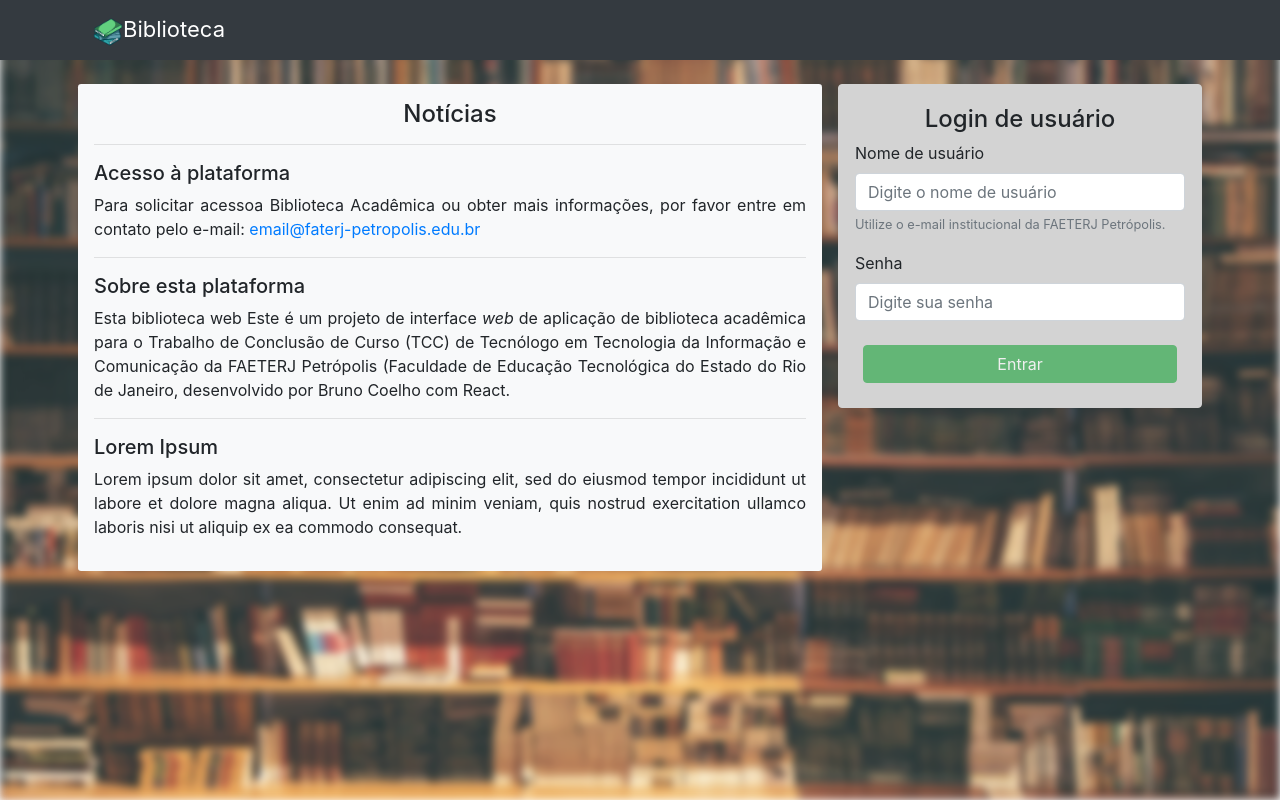
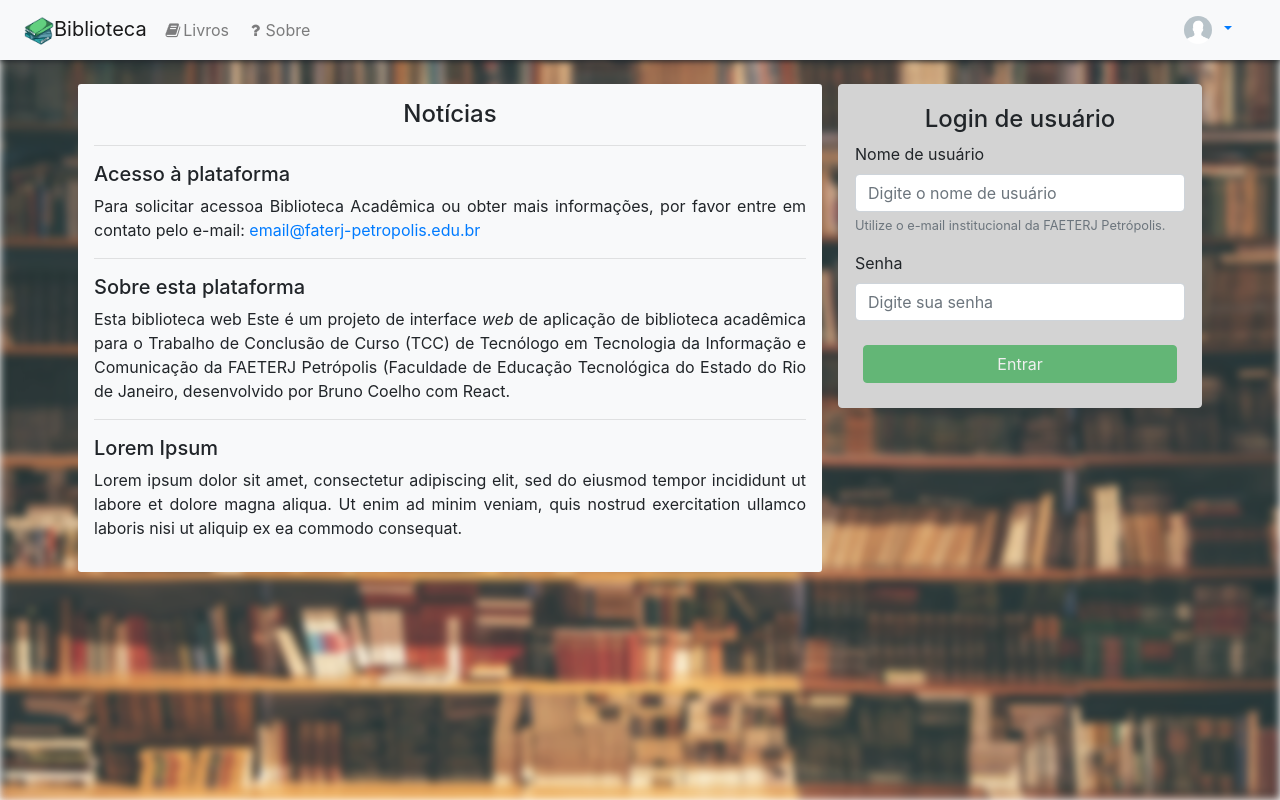
Before and after one commit to brunoleocoelho/tcc-web-interface, a React (Create React App) app: page /login in a window 1280 px wide. Built offline with nearby package versions, Linux system fonts and the light colour scheme.

Commit message:
Changed way how header show itens when sm, md, or lg screens

```diff
--- a/src/components/Header/Header.css
+++ b/src/components/Header/Header.css
@@ -3,54 +3,6 @@
     transition: visibility 1s !important;
 } */
 
-.btn-search-regular {
-    position: absolute;
-    right: 2.5rem;
-    top: 10px;
-    transition: 0.5s;
+.navbartop {
+    box-shadow: 0px 1px 6px;
 }
-
-.btn-search-hide {
-    display: none;
-}
-
-.nav-dd {
-    flex-grow: 1;
-}
-
-
-/* máx.tamanho 'sm' */
-/* @media (max-width: 575.98px) { */
-    #icon-ddi.menu-max-sm-width {
-        align-self: baseline;
-        margin-bottom: auto;
-        margin-top: 0.5rem;
-    }
-/* } */
-
-/* para tamanho 'sm' */
-@media (min-width: 576px) {
-    .btn-search-regular {
-        right: 2.8rem;
-    }
-    .nav-dd {
-        flex-grow: 0;
-    }
-    .dropdown-menu {
-        right: 0 !important;
-        left: auto !important;
-        position: absolute !important;
-    }
-}
-
-@media (min-width: 768px) {
-    #icon-ddi.mr-md-05r-n {
-        margin-right: -0.25rem !important;
-    }
-    #icon-ddi.mb-md-05r-n {
-        margin-bottom: -0.5rem;
-    }
-    .dropdown-menu {
-        right: initial !important;
-    }
-}
--- /dev/null
+++ b/src/components/Header/NavBrand.css
@@ -0,0 +1,5 @@
+/* Estilo CSS para NavBar component */
+
+.navbartext {
+    font-size: 1.5rem;
+}
--- a/src/components/Header/NavBrand.js
+++ b/src/components/Header/NavBrand.js
@@ -19,21 +19,11 @@ function NavBrand() {
                 width="30"
                 height="30"
             />
-            <span style={styles.navBrandText} >
+            <span className="navbartext">
                 { title || 'Biblioteca' }
             </span>
         </Navbar.Brand>
     )
 }
 
-// ESTILOS CUSTOMIZADOS
-const styles = {
-    grow: {
-        flexGrow: 1,
-    },
-    navBrandText: {
-        fontSize: 22,
-    },
-}
-
 export default NavBrand
--- /dev/null
+++ b/src/components/Header/NavCollapse.css
@@ -0,0 +1,34 @@
+/* Estilos CSS para componetes do NavCollapse */
+
+.nav-dd {
+    flex-grow: 1;
+    /* color: initial !important; */
+}
+
+#icon-ddi.dd-icon {
+    margin-left: -0.75rem !important;
+    margin-right: .5rem !important;
+}
+
+
+/* para tamanho 'sm' */
+@media (min-width: 576px) {
+    .nav-dd {
+        flex-grow: 0;
+    }
+    .dropdown-menu {
+        right: 0 !important;
+        left: auto !important;
+        position: absolute !important;
+    }
+}
+
+@media (min-width: 768px) {
+    .dropdown-menu {
+        right: initial !important;
+    }
+    .nav-dd {
+        margin-right: 1rem;
+        margin-left: auto;
+    }
+}
--- a/src/components/Header/NavCollapse.js
+++ b/src/components/Header/NavCollapse.js
@@ -1,113 +1,83 @@
 import React, { useState } from 'react'
-import { Nav, NavDropdown, Navbar } from 'react-bootstrap'
-import { getNavbarData } from '../../services/InterfaceService'
+import { Nav, NavDropdown, Navbar, Form, FormControl, Button } from 'react-bootstrap'
+import { getNavbarData, getUserMenu } from '../../services/InterfaceService'
 import { themes } from '../../services/Constants'
+import { getUser } from '../../services/AuthenticationService'
+import Avatar from '../Avatar'
 
-import './Header.css'
-import Avatar from '../Avatar'
-import { getUser } from '../../services/AuthenticationService'
+import './NavCollapse.css'
 
 /**
  * Renderiza a lista de menus da Navbar que
  * pode ser 'collapsed' conforme tamanho de tela
  */
 function NavCollapse(props) {
-    const { isLoginPage, theme } = props
+    const { isLoginPage, toggleId, theme } = props
 
     let { items } = getNavbarData()
 
     return (
-        <Navbar.Collapse id="responsive-navbar-nav" className="mx-2 order-md-2" >
-            <Nav className="ml-auto flex-sm-row justify-content-sm-between">
+        <React.Fragment>
+
+            <Navbar.Collapse id={toggleId} className="order-md-3" >
+                <Nav>
                     { items && (items.map(item => {
-                    const key = `nav-${item.label.replace(' ', '').toLowerCase()}`
-
                         if (isLoginPage && (!item.showNotLogged)) return null
 
-                    switch (item.elemtype) {
-                        case 'dropdown':
-                            return <NavItemDropdown key={key} {...item} theme={theme} />
-
-                        // case 'link':
-                        default:
-                            return <NavItemLink key={key} {...item} theme={theme} />
+                        const key = `nav-${item.label.replace(' ', '').toLowerCase()}`
+                        return (
+                            <Nav.Link href={item.path}>
+                                { item.icon &&
+                                    <i className={'fa fa-fw fa-' + item.icon}></i>
                                 }
+                                <span>{ item.label }</span>
+                            </Nav.Link>
+                        )
                     })) }
                 </Nav>
+
+                <NavUserDropdown />
             </Navbar.Collapse>
+
+        </React.Fragment>
     )
 }
 
 /**
  * Renderiza um item tipo dropdown do menu da navbar
  */
-function NavItemDropdown({ label, items, icon, theme, ...rest }) {
+function NavUserDropdown({ theme, ...rest }) {
     // SATE
     const [isOpen, setIsOpen] = useState(false)
 
+    const usr = getUser()
+    const { label, items, icon, elemtype } = getUserMenu()
+    const imgDft = require('../../assets/img/no-image-profile.jpg')
+
     const id = `nav-dropdown-${String(label).replace(' ','')}`
 
-    const classNavItem = [
-        'd-flex flex-md-column flex-lg-row',
-        'mt-md-2 mt-lg-auto',
-        'text-md-center my-auto'
-    ].join(' ')
-
-    const classIconSpan = [
-        'mr-0 mr-md-05r-n mb-md-05r-n mb-lg-0',
-        (isOpen ? 'menu-max-sm-width' : '' ),
-        // (theme === 'dark' ? 'bg-dark text-light': '')
-    ].join(' ')
-
     // Renderiza o ícone
-    const renderDdLabelIcon = () => {
-        const renderImg = () => {
-            const isUser = (icon === 'user')
-            const usr = isUser && getUser()
-            console.log("renderDdLabelIcon", {isUser, usr})
-            return isUser
-                ? (<Avatar
-                    width={24}
-                    userImg={usr && usr.profileImg}
+    const renderDdLabelIcon = () => (
+        <React.Fragment>
+            <span
+                id="icon-ddi"
+                className="mr-0 mb-lg-0 dd-icon"
+            >
+                <Avatar
+                    width={28}
+                    userImg={usr ? usr.profileImg : imgDft}
                     style={{display:'unset'}}
-                />)
-                : <i className={`fa fa-fw fa-${icon}`}></i>
-        }
+                />
+            </span>
+            <span id="icon-ddi">{ label }</span>
+        </React.Fragment>
+    )
 
     return (
-            <span
-                id="icon-ddi"
-                className={classIconSpan}
+        <NavDropdown
+            className="nav-dd order-3"
             style={styles.navTheme[theme]}
-            >
-                { icon && renderImg() }
-                <span className="d-md-none d-lg-inline mx-1">
-                    { label }
-                </span>
-            </span>
-        )
-    }
-
-    return (
-        <React.Fragment>
-
-        {/* <Nav.Item className={classNavItem} style={styles.navItemDD}> */}
-
-            {/* { icon && (
-                <span
-                    id="icon-ddi"
-                    className={classIconSpan}
-                    style={styles.navTheme[theme]}
-                >
-                    <i className={`fa fa-fw fa-${icon}`}></i>
-                </span>
-            )} */}
-
-            <NavDropdown
-
-                className="nav-dd p-0 absolute d-md-flex"
-                style={styles.navTheme[theme]}
-                title={renderDdLabelIcon()}
+            title={ renderDdLabelIcon() }
             id={id}
             active
             onClick={() => setIsOpen(!isOpen)}
@@ -140,8 +110,6 @@ function NavItemDropdown({ label, items, icon, theme, ...rest }) {
                     }
                 })}
         </NavDropdown>
-        {/* </Nav.Item> */}
-        </React.Fragment>
     )
 }
 
@@ -158,7 +126,7 @@ function NavItemLink({ label, path, icon, theme, ...rest }) {
     return (
         <Nav.Link
         style={customStyle}
-            className="text-md-center my-auto"
+            // className="text-md-center my-auto"
             href={path}
             {...otherProps}
         >
--- /dev/null
+++ b/src/components/Header/NavSearch.css
@@ -0,0 +1,39 @@
+/* Estilos CSS para Input de busca */
+
+.btn-search-regular {
+    position: absolute;
+    right: 2.8rem;
+    top: 10px;
+    transition: 0.5s;
+}
+
+.btn-search-hide {
+    display: none;
+}
+
+#search-suggest {
+    transition: all .2s ease-in-out;
+}
+
+
+@media (max-width: 767px) {
+    .input-search-show {
+        position: fixed;
+        top: 0.6rem;
+        left: 0.6rem;
+        right: 3.1rem;
+        width: initial;
+    }
+    .input-search-hide {
+        width: 0;
+        display: none;
+    }
+
+}
+
+/* para tamanho 'sm' */
+@media (min-width: 576px) {
+    .btn-search-regular {
+        right: 2.8rem;
+    }
+}
--- a/src/components/Header/NavSearch.js
+++ b/src/components/Header/NavSearch.js
@@ -1,6 +1,7 @@
 import React, { useState, useEffect, useRef } from 'react'
 import { Form, Col, Button } from 'react-bootstrap'
 import AutosuggestSearch from '../AutosuggestSearch'
+import './NavSearch.css'
 
 function NavSearch(props) {
     // PROPS
@@ -13,12 +14,10 @@ function NavSearch(props) {
     const inputRef = useRef()
 
     const handleSearch = (e) => {
-        // console.log("handleSearch", term, '->', e.target.value, inputRef)
         setTerm(e.target.value)
     }
 
     const handleShowInput = (e) => {
-        // console.log("handleShowInput", showInput, '->', !showInput, inputRef)
         setShowInput(!showInput)
     }
 
@@ -29,11 +28,11 @@ function NavSearch(props) {
 
     // Em telas maiores que sm, input é mostrado, e botão de busca é oculto
     // Em telas menores de modo que o exibindo, a busca pode ser efetuada
-    const containerCss = [
-        'm-0 order-2 order-lg-3 position-static',
-        (showInput ? 'col-12' : ''),
-        'col-md-5'
-    ].join(' ')
+    // const containerCss = [
+    //     'm-0 order-2 position-static',
+    //     (showInput ? 'col-12' : ''),
+    //     'col-md-5'
+    // ].join(' ')
 
     // CSS Button
     // const btnColStyle = (showInput ? styles.btnShowInput : {})
@@ -43,11 +42,10 @@ function NavSearch(props) {
     ].join(' ')
 
     // CSS Input
-    const inputColCss = `d-md-flex ${showInput ? 'w-100' : 'd-none'}`
+    const inputColCss = `d-md-flex ${showInput ? 'input-search-show' : 'input-search-hide'}`
 
     return (
-        <div className={containerCss} >
-            <Form>
+        <Form className="order-md-4">
             <Form.Row>
                 <div className={btnColCss} /* style={btnColStyle} */>
                     <Button
@@ -58,24 +56,20 @@ function NavSearch(props) {
                     </Button>
                 </div>
 
-                    <Col xs={12} className={inputColCss} style={styles.inputCol}>
+                <div id="search-suggest" className={inputColCss}>
                     <AutosuggestSearch
                         inputRef={inputRef}
                         value={term}
                         onChangeText={handleSearch}
                         closeAction={handleShowInput} />
-                    </Col>
+                </div>
             </Form.Row>
         </Form>
-        </div>
     )
 }
 
 // ESTILOS CUSTOMIZADOS
 const styles = {
-    inputCol: {
-        // flexGrow:1
-    },
     btnRegular: {
         position: 'absolute',
         right: '2.5rem',
--- /dev/null
+++ b/src/components/Header/NavToggle.css
@@ -0,0 +1,5 @@
+/* Estilos CSS para NavToggle component */
+
+.navtoggle {
+    border: none !important;
+}
--- /dev/null
+++ b/src/components/Header/NavToggle.js
@@ -0,0 +1,21 @@
+import React from 'react'
+import { Navbar } from 'react-bootstrap'
+
+import './NavToggle.css'
+
+/**
+ * Renderiza o botão de acesso ao menu
+ */
+function NavToggle({toggleId}) {
+    return (
+        <Navbar.Toggle
+            className="navtoggle"
+            label="Menu"
+            aria-controls={toggleId}
+        >
+            <i className="fa fa-ellipsis-v"></i>
+        </Navbar.Toggle>
+    )
+}
+
+export default NavToggle
--- a/src/components/Header/index.js
+++ b/src/components/Header/index.js
@@ -1,11 +1,13 @@
 import React, { useState, useEffect, useContext } from 'react'
 import { withRouter } from 'react-router-dom'
 
-// import HeaderContext, { HeaderContextProvider } from './HeaderContext'
-import { Navbar, Container } from 'react-bootstrap'
+import { Navbar, Nav, NavDropdown, Form, FormControl, Button, Container } from 'react-bootstrap'
 import NavCollapse from './NavCollapse'
 import NavBrand from './NavBrand'
 import NavSearch from './NavSearch'
+import NavToggle from './NavToggle'
+
+import './Header.css'
 
 /**
  * Menu header principal do topo da página
@@ -17,7 +19,9 @@ function Header(props) {
     // STATE
     const [isNavShown, setIsNavShown] = useState(false)
     const [isLoginPage, setIsLoginPage] = useState((pathname === '/login'))
-    const [theme, setTheme] = useState('dark')
+    const [theme, setTheme] = useState('light')
+
+    const toggleId = "responsive-navbar"
 
     // componentDidUpdate
     useEffect(() => {
@@ -35,71 +39,30 @@ function Header(props) {
             collapseOnSelect
             expanded={isNavShown}
             onToggle={e => setIsNavShown(e)}
+            className="navbartop"
         >
-            <Container className="d-flex">
-
-                { (isLoginPage)
-                    ? (<>
+            {(isLoginPage)
+                ? (
+                    <React.Fragment>
                         <NavBrand />
-                        <NavCollapse isLoginPage theme={theme} {...props} />
-                    </>)
-                    : (<>
+                        <NavCollapse isLoginPage={false} theme={theme} {...props} />
+                    </React.Fragment>
+                )
+                : (
+                    <React.Fragment>
                         <NavBrand />
-                        <NavToggle />
-                        <NavCollapse theme={theme}/>
+                        {/* <Form inline>
+                            <FormControl type="text" placeholder="Search" className="mr-sm-2" />
+                            <Button variant="outline-success">Search</Button>
+                        </Form> */}
                         <NavSearch theme={theme}/>
-                    </>)
-                }
-
-            </Container>
+                        <NavToggle toggleId={toggleId} />
+                        <NavCollapse toggleId={toggleId} theme={theme}/>
+                    </React.Fragment>
+                )
+            }
         </Navbar>
     )
 }
 
-/** Renderiza o botão de acesso ao menu */
-function NavToggle() {
-    return (
-        <Navbar.Toggle
-            className="p-2 m-0"
-            style={{ border:'none' }}
-            label="Menu"
-            aria-controls="responsive-navbar-nav"
-        >
-            <i className="fa fa-ellipsis-v"></i>
-        </Navbar.Toggle>
-    )
-}
-
 export default withRouter(Header)
-
-
-/** Atua na busca de livros na API */
-// const searchBook = () => {
-//     const { searchInput, isSearched } = this.state
-//     if (!isSearched) {
-//     if (searchInput.length >= 3) {
-//         BibliotecaApi.getSearchOfBooks(searchInput).then(response => {
-//         this.setState({ books: [...response.books], isSearched: true })
-//         })
-//     }
-//     }
-//     else {
-//     this.setState({ searchInput: '', pageStart: 1, isSearched: false, books: [] }, () => {
-//         this.loadBooks()
-//     })
-//     }
-// }
-
-// {/* INPUT DE BUSCA */}
-// <div className="nav-item">
-//     {/* <i className={'fa fa-fw fa-search'}></i> */}
-//     <InputField type='text'
-//         className='input-search'
-//         placeholder='Buscar livro...'
-//         value={''}
-//         onChange={() => { }} />
-//     <Button title=''
-//         className="button-action"
-//         onClick={() => {/* this.searchBook() */ }}
-//         icon={/* isSearched ? 'close': */'search'} />
-// </div>
--- a/src/services/Constants.js
+++ b/src/services/Constants.js
@@ -4,7 +4,7 @@ export const themes = {
         color: 'rgba(255,255,255,.5)'
     },
     light: {
-        backgroundColor: '#f8f9fa', // light
+        backgroundColor: 'whitesmoke',//'#f8f9fa', // light
         color: 'rgba(0,0,0,.9)'
     }
 }
--- a/src/services/InterfaceService.js
+++ b/src/services/InterfaceService.js
@@ -19,22 +19,31 @@ function setTitleBarText(sufix = '') {
  */
 function getNavbarData() {
     const title = 'Biblioteca'
-    const user = getUser()
 
-    // Formato: label: "", path: "", icon: "", elemtype: "", showNotLogged: false, items: []
+    // Formato: label: "", path: "", icon: "", elemtype: "", items: []
     const items = [
         { label: 'Livros', path: '/livros', icon: 'book', elemtype: 'link' },
-        { label: 'Sobre', path: '/sobre', icon: 'question', elemtype: 'link'/* , showNotLogged: true */  },
-
-        { label: (user? user.name : ''), icon: 'user', elemtype: 'dropdown', items: [
-            { label: 'Estante', path: '/', icon: 'bookmark', elemtype:'link', onClick: () => alert('clicou ESTANTE!') },
-            { label: '', elemtype:'divider' },
-            { label: 'Sair', path: '/', icon: 'sign-out', elemtype:'link', onClick: doLogout },
-        ] },
+        { label: 'Sobre', path: '/sobre', icon: 'question', elemtype: 'link' },
     ]
 
     const headerData = { title, items }
     return headerData;
+}
+
+function getUserMenu() {
+    const user = getUser()
+    // Formato: label: "", path: "", icon: "", elemtype: "", items: []
+    const menu = {
+        label: (user? user.name : ''),
+        icon: 'user',
+        elemtype: 'dropdown',
+        items: [
+            { label: 'Estante', path: '/', icon: 'bookmark', elemtype:'link', onClick: () => alert('clicou ESTANTE!') },
+            { label: '', elemtype: 'divider' },
+            { label: 'Sair', path: '/', icon: 'sign-out', elemtype:'link', onClick: doLogout },
+        ]
+    }
+    return menu
 }
 
 /**
@@ -68,5 +77,6 @@ export {
     setTitleBarText,
     exceptionPages,
     doLogout,
-    getLoginNews
+    getLoginNews,
+    getUserMenu
 }
```
Lines whose indentation alone changed are shown as unchanged.
